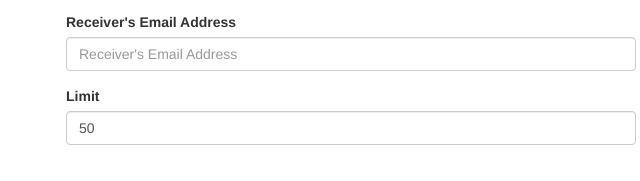
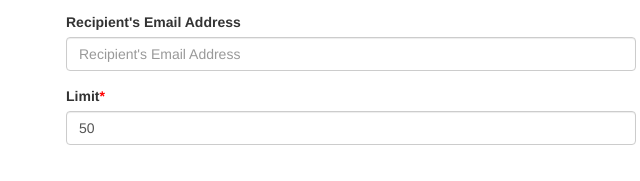
Before and after one commit to breisamoralde/bonuslySorter, a website: page index.html in a window 1280 px wide. Shown: the part 304-485 px from the top of the page, 289-929 px from the left. Drawn offline with nearby package versions, Linux system fonts and the light colour scheme.

Commit message:
add tooltip for optional recipient name change receiver to recipient

```diff
--- a/index.html
+++ b/index.html
@@ -55,21 +55,22 @@
                        required="required" />
             </div>
             <div class="form-group">
-                <label for="userId">Receiver's Email Address</label>
+                <label for="userId">Recipient's Email Address</label>
                 <input type="text"
                        id="userId"
                        ng-model="index.userId"
                        ng-disabled="index.loadingResults"
                        class="form-control"
-                       placeholder="Receiver's Email Address"
+                       placeholder="Recipient's Email Address"
+                       title="You may leave this as blank&#013;&#010;if you want to see your own recognitions."
                        list="emailAddresses" />
                 <datalist id="emailAddresses">
                     <option value="somerandomdude@thiscompany.org">
                     <option value="buul sha-ith">
                 </datalist>
             </div>
-            <div class="form-group">
-                <label for="limit">Limit</label>
+            <div class="form-group required">
+                <label for="limit" class="control-label">Limit</label>
                 <input type="number"
                        id="limit"
                        min="1"
```
